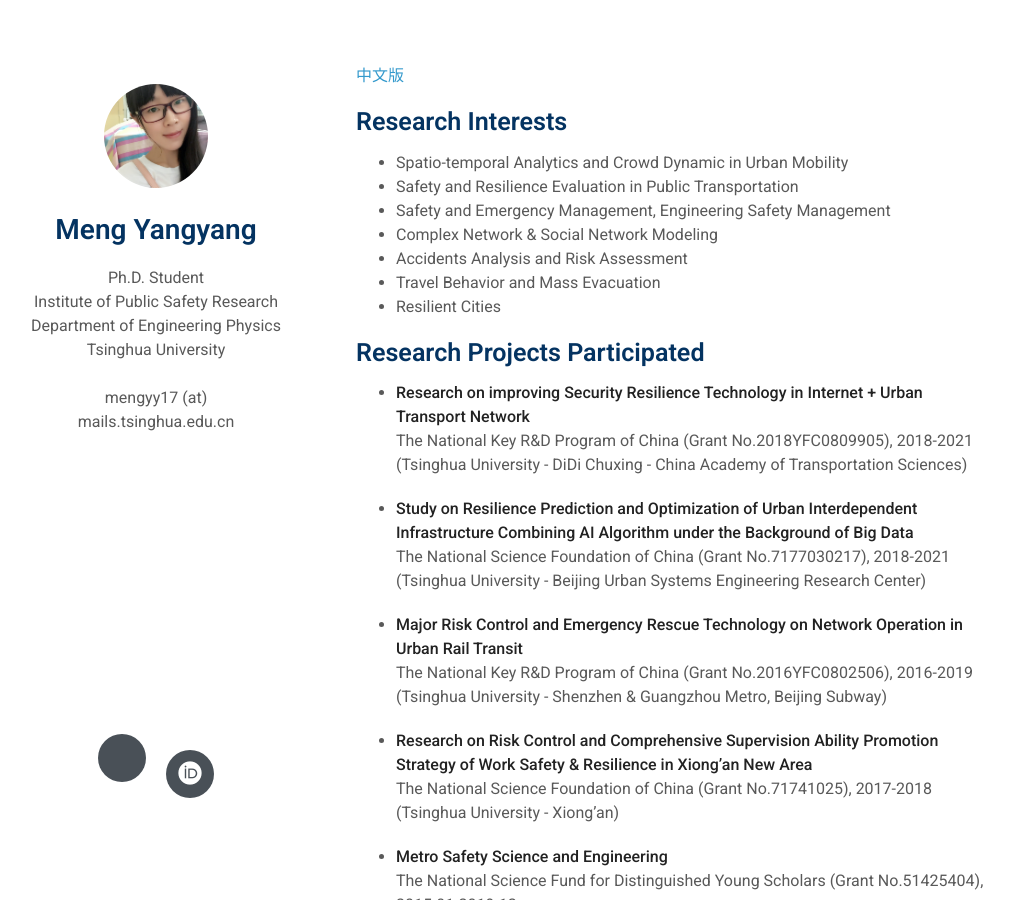
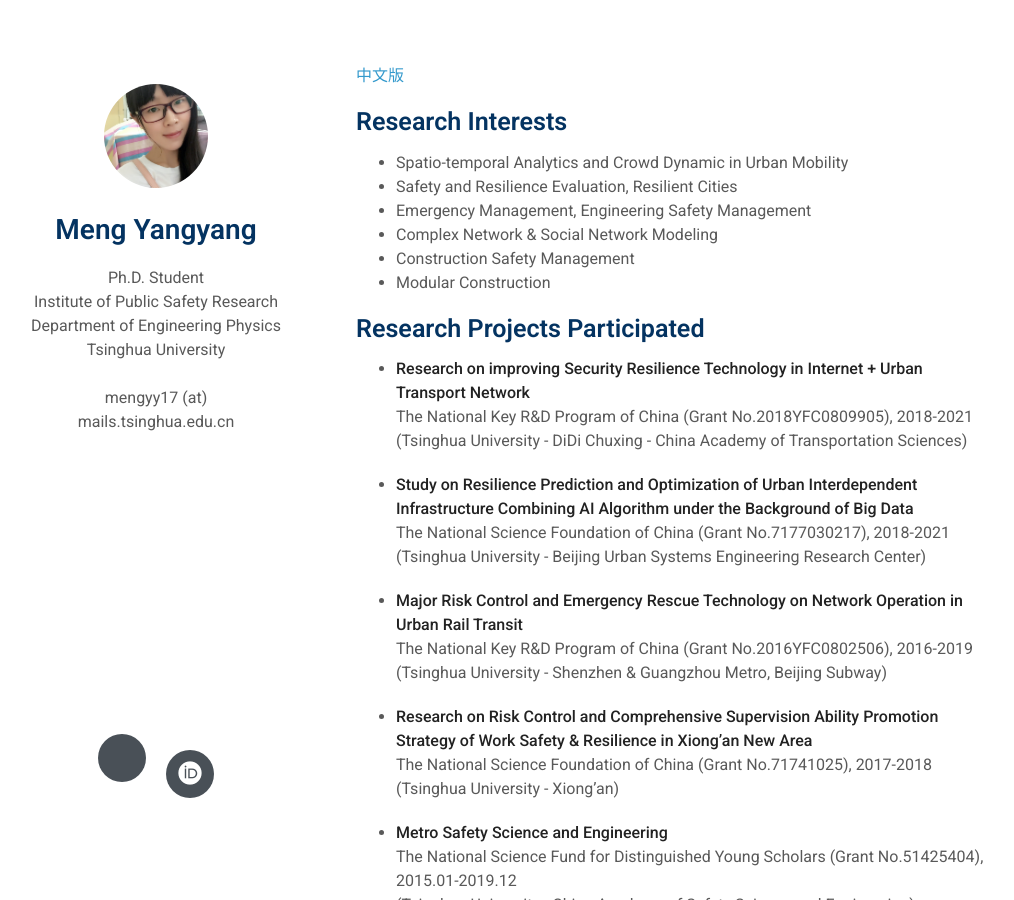
Before and after one commit to mengyy212/mengyy212.github.io, a Jekyll site: the page built from index.md, in a window 1280 px wide and 900 px high. Shown: the whole window, without its empty margins (134-1148 px from the left). Built offline with Jekyll 4.4.1, drawn with Linux system fonts in a browser that asks for light colours; nearby versions of some CDN libraries; a style sheet for code colours, icons or effects is not loaded.

Commit message:
Update index.md

```diff
--- a/index.md
+++ b/index.md
@@ -7,12 +7,12 @@ layout: homepage
 ## Research Interests
 
 - Spatio-temporal Analytics and Crowd Dynamic in Urban Mobility
-- Safety and Resilience Evaluation in Public Transportation
-- Safety and Emergency Management, Engineering Safety Management
+- Safety and Resilience Evaluation, Resilient Cities
+- Emergency Management, Engineering Safety Management
 - Complex Network & Social Network Modeling
-- Accidents Analysis and Risk Assessment
-- Travel Behavior and Mass Evacuation
-- Resilient Cities
+- Construction Safety Management
+-	Modular Construction
+
 
 <!-- ## News
 
```
